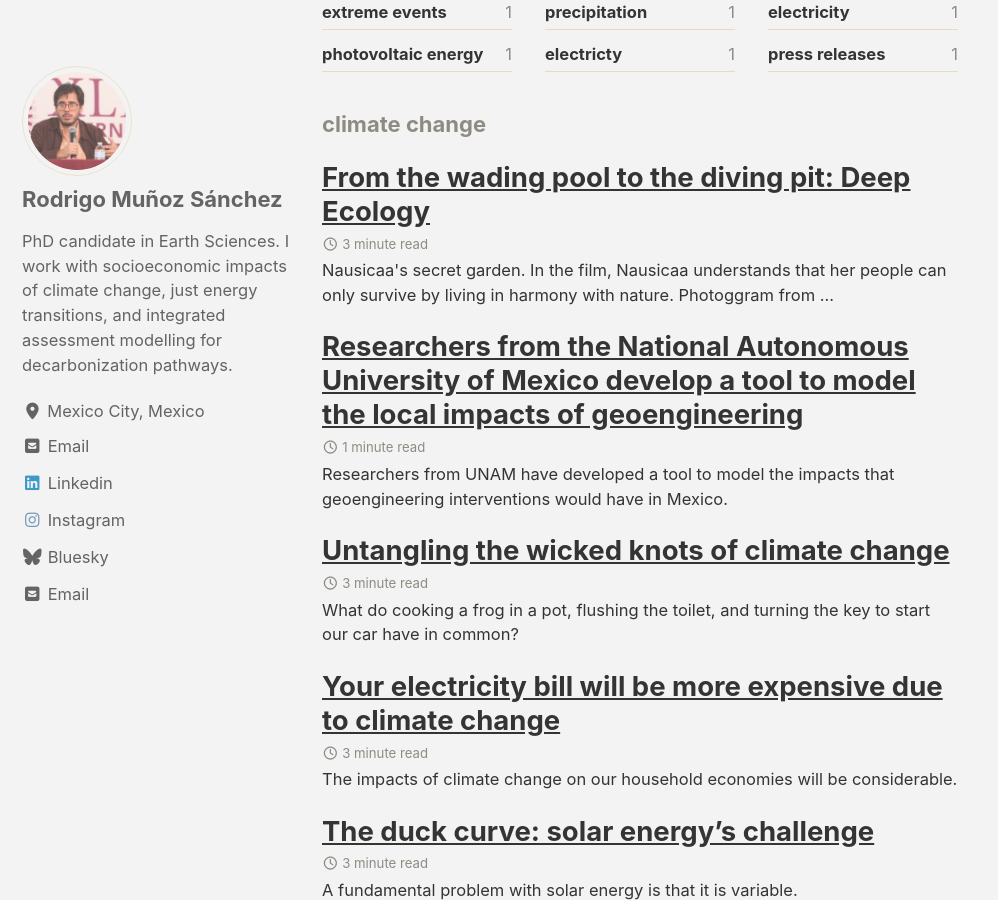
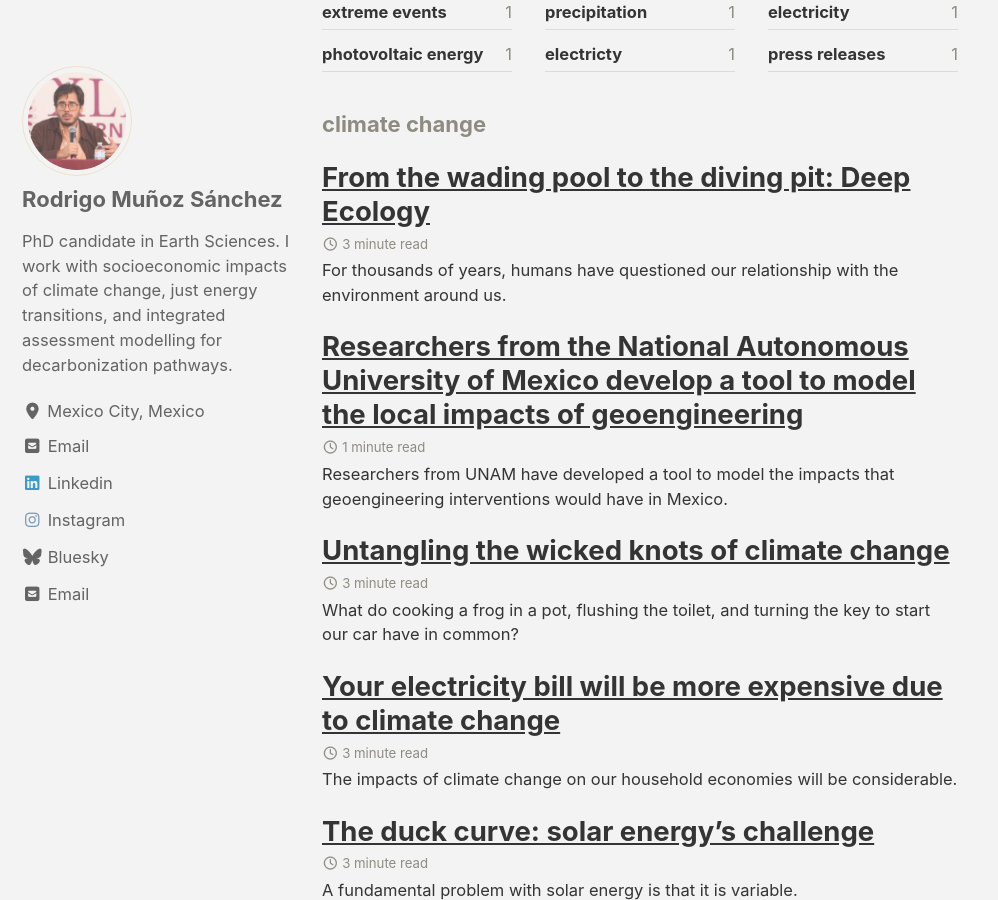
Before and after one commit to rodrigoms95/eng, a Jekyll site: the page built from _pages/blog_tags.md, in a window 1280 px wide and 900 px high, scrolled down 404 px. Shown: the whole window, without its empty margins (0-998 px from the left). Built offline with Jekyll 4.4.1, drawn with Linux system fonts in a browser that asks for light colours; cached includes are drawn as plain includes; some of the changed text lies outside the part shown.

Commit message:
crorregir ecologia profunda

```diff
--- a/_posts/2025-08-20-ecologiaprofunda-izcalli.md
+++ b/_posts/2025-08-20-ecologiaprofunda-izcalli.md
@@ -5,7 +5,7 @@ categories:
 tags:
   - climate change
   - environmental philosophy
-excerpt_separator: <!--more-->
+excerpt: "For thousands of years, humans have questioned our relationship with the environment around us."
 header:
   header: /assets/images/blog/2025-08-20-ecologiaprofunda-izcalli/Imagen_1.jpg
   teaser: /assets/images/blog/2025-08-20-ecologiaprofunda-izcalli/Imagen_1.jpg
@@ -26,7 +26,7 @@ last_modified_at:   2025-08-20
 For thousands of years, humans have questioned our relationship with the environment around us. The Western view is that humans are the pinnacle of evolution, and therefore nature is at our service to be exploited. Needless to say, this has led us to the planetary crisis we are currently experiencing.
 
 <p align="center">
-  <img src="https://raw.githubusercontent.com/rodrigoms95/rodrigoms95.github.io/master/assets/images/blog/2025-08-20-ecologiaprofunda-izcalli/Imagen_2.jpg" alt="Mural of a man controlling the atom and science and technology" style='height: 150%; width: 150%; object-fit: contain'/>
+  <img src="https://raw.githubusercontent.com/rodrigoms95/rodrigoms95.github.io/master/assets/images/blog/2025-08-20-ecologiaprofunda-izcalli/Imagen_2.png" alt="Mural of a man controlling the atom and science and technology" style='height: 150%; width: 150%; object-fit: contain'/>
   <br>
   Industrialism is based on a vision of nature at our service.
   <br>
```
